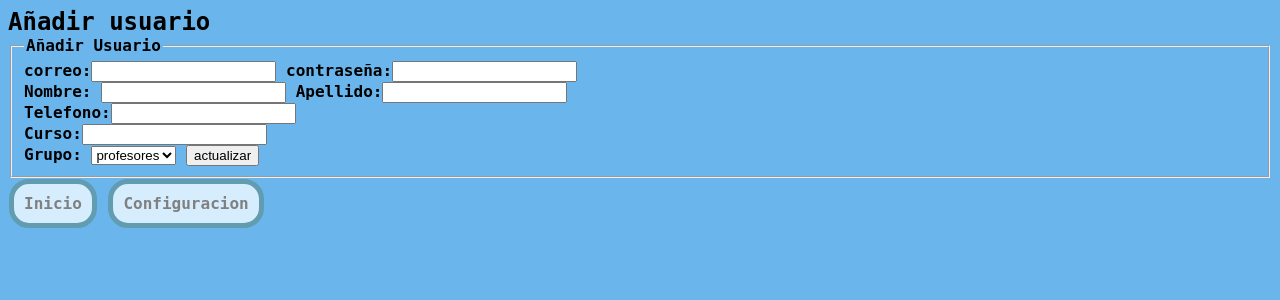
After one commit to emiliomirandadev/aplicacionNoticias, a PHP site: page /mod_usuario.html in a window 1280 px wide. The commit adds this page. Shown: the top 300 px of the page. Run offline with PHP 8.4, Linux system fonts and the light colour scheme.

Commit message:
caguen to

```diff
--- a/aplicacionNoticias/css/estilos.css
+++ b/aplicacionNoticias/css/estilos.css
@@ -75,18 +75,14 @@ body{
 .titulo{
     font-size: 150%;
 }
-.noti{
-    height: 40px;
-}
-marquee{
-      height: 500px;
-}
+
+
 .noticia{
 
     color:white;
     background-color: #35aefc;
     width:80%;
-
+    height: 500px;
     margin:auto;
     margin-top: 20px;
     border:10px solid #b2e2fb;
@@ -134,3 +130,29 @@ table.tabla_usuarios,table.tabla_noticias{
     text-align: center;
     color: #02ab21;
 }
+.animacion {
+    display:block;
+    width:auto;
+    height:inherit;
+    position:absolute;
+    font-family:georgia, serif;
+    font-size:16px;
+    line-height:40px;
+    float:left;
+    width:inherit;
+    color:white;
+    font-weight:bold;
+    padding:0 10px;
+    animation: moving 5s infinite;
+    -webkit-animation: moving 5s infinite;
+    position:relative;
+
+}
+
+.animacion a {color:#c00;}
+
+
+@-webkit-keyframes  moving {
+    from {top: -100%;}
+    to {top: 0%;}
+}
--- a/aplicacionNoticias/mod_noticia.php
+++ b/aplicacionNoticias/mod_noticia.php
@@ -17,7 +17,9 @@ if(!isset($_SESSION['usuario'])){
             function inicio() {
                 window.location.href = "noticias.php";
             }
-
+            function configuracion() {
+                window.location.href = "config.php";
+            }
         </script>
     </head>
     <body>
@@ -50,6 +52,7 @@ if(!isset($_SESSION['usuario'])){
         <div name="editar_noti">
             <button class="boton" type="button" onclick="inicio()">Inicio</button>
 
+
         </div>
         <?php
         ?>
--- /dev/null
+++ b/aplicacionNoticias/mod_usuario.html
@@ -0,0 +1,54 @@
+<!DOCTYPE html>
+<html>
+    <head>
+        <meta charset="UTF-8">
+        <link rel="stylesheet" type="text/css" href="css/estilos.css">
+        <title>Administracion de noticias</title>
+        <script language="javascript" src="WYSIWYG/source.js" type="text/javascript"></script>
+
+        <script language="javascript">
+            function inicio() {
+                window.location.href = "noticias.php";
+            }
+            function configuracion() {
+                window.location.href = "config.php";
+            }
+
+        </script>
+    </head>
+    <body>
+        <div class="menu"></div>
+        <div class="titulo">Añadir usuario </div>
+        <div class="editar_noticia">
+            <fieldset class="edita_noticia">
+                <legend> Añadir Usuario</legend>
+                <form name="add_user" action="insertar_user.php" method="POST">
+                    correo:<input type="email" name="correo" required>
+                    contraseña:<input type="password" name="pass" required><br>
+                    Nombre: <input type="text" name="nombre" required>
+                    Apellido:<input type="text" name="apellido" required><br>
+                    Telefono:<input type="number" name="telefono" required><br>
+                    Curso:<input type="text" name="curso" required><br>
+                    Grupo:   <select name="grupo">
+                        <option name="profesor">profesores
+                        </option>
+                        <option name="alumno">alumno
+                        </option>
+                        <option name="administrador">admin
+                        </option>
+                    </select>
+
+
+                    <input type="submit" value="actualizar">
+
+                </form>
+            </fieldset>
+        </div>
+        <div id="editar_user">
+            <button class="boton" type="button" onclick="inicio()">Inicio</button>
+            <button class="boton" type="button" onclick="configuracion()">Configuracion</button>
+        </div>
+        <?php
+        ?>
+    </body>
+</html>
```
Also changed, not shown: aplicacionNoticias/ajax/funciones_ajax.js (+13 -0 lines), aplicacionNoticias/borrar_user.php (added, +17 -0 lines), aplicacionNoticias/config.php (+11 -0 lines), aplicacionNoticias/insertar_user.php (added, +16 -0 lines), aplicacionNoticias/listar_noticias_modificar.php (+0 -14 lines), aplicacionNoticias/listar_usuarios_modificar.php (+19 -21 lines), aplicacionNoticias/noticias.php (+8 -8 lines).
